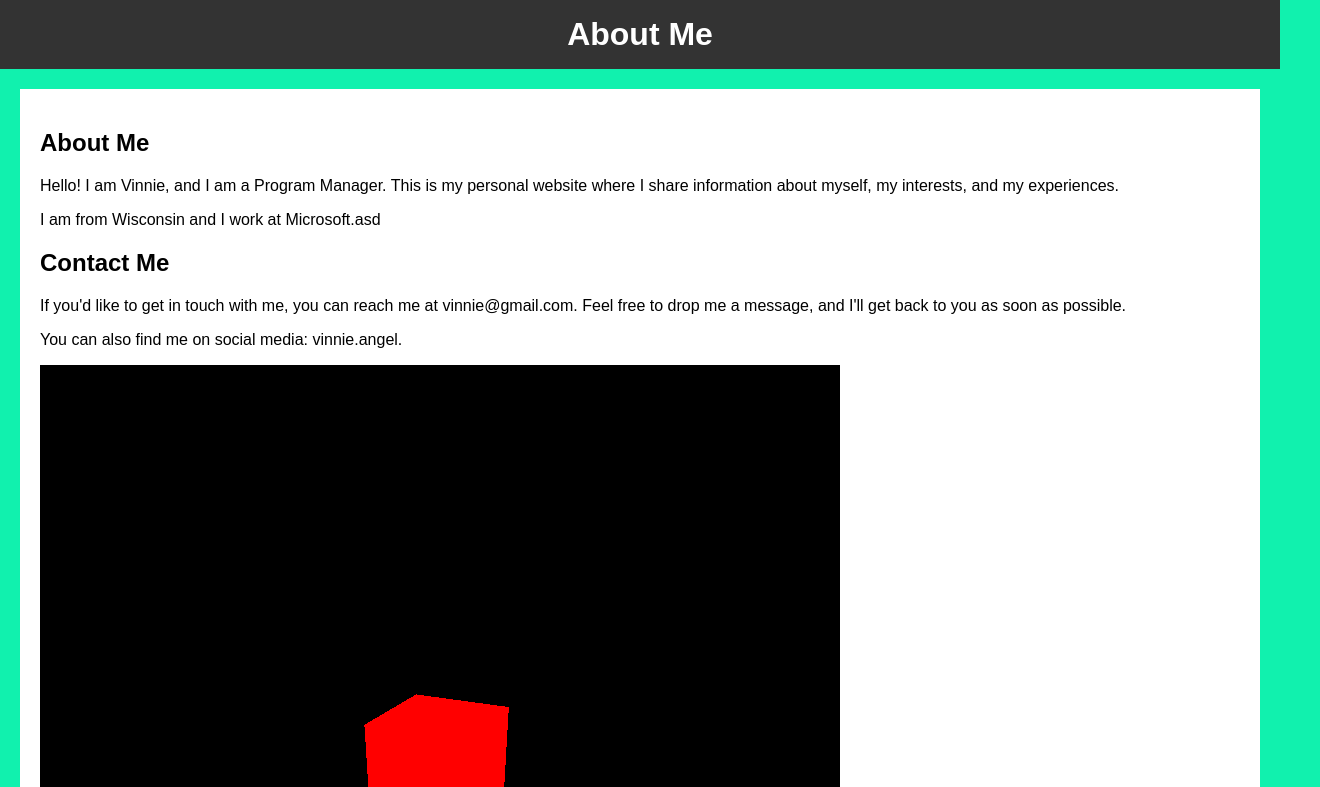
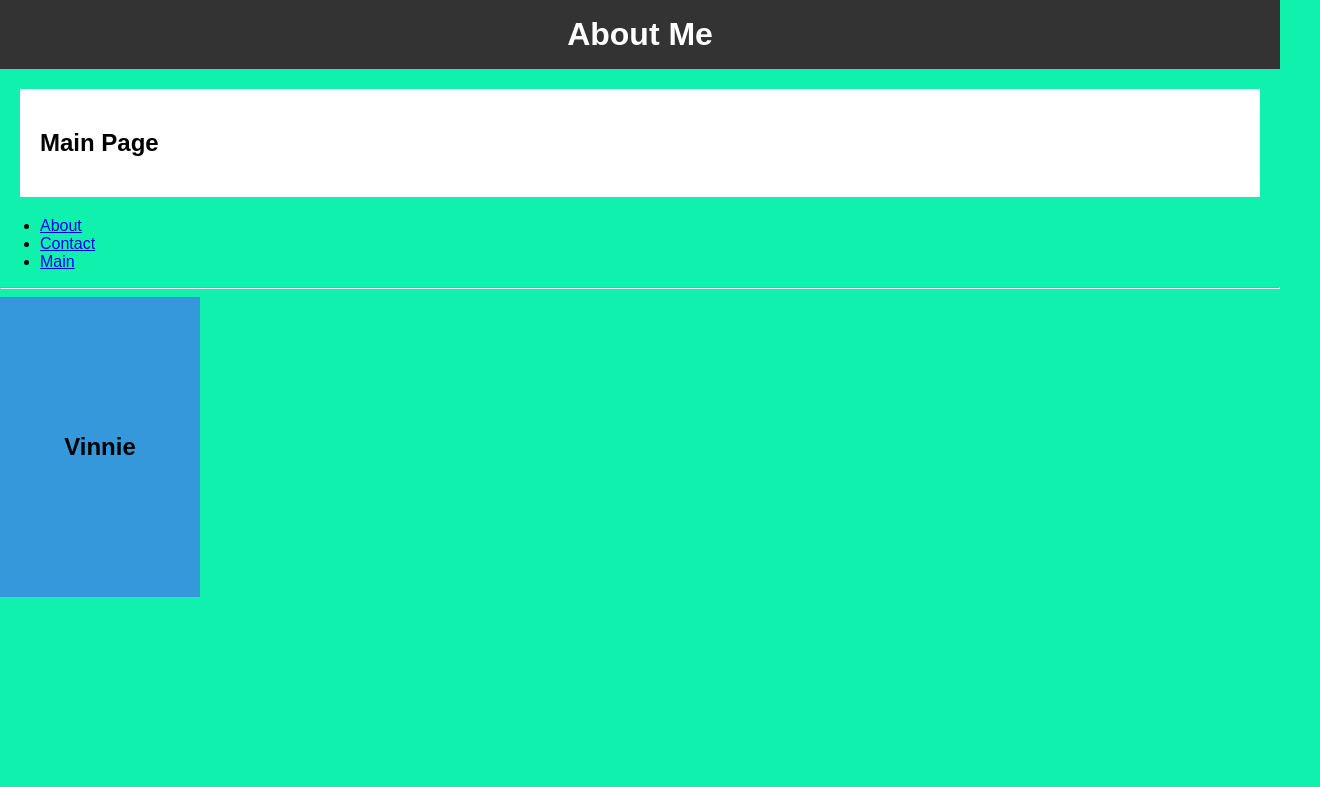
Before and after one commit to chauncey-cmd/personalwebsite, a React (Create React App) app: page /main in a window 1280 px wide. Shown: the top 787 px of the page, 1320 px wide, since content can reach past the window. Built offline with nearby package versions, Linux system fonts and the light colour scheme.

Commit message:
adding pages

```diff
--- a/package.json
+++ b/package.json
@@ -8,6 +8,7 @@
     "@testing-library/user-event": "^13.5.0",
     "react": "^18.2.0",
     "react-dom": "^18.2.0",
+    "react-router-dom": "^6.21.0",
     "react-scripts": "5.0.1",
     "three.js": "^0.77.1",
     "web-vitals": "^2.1.4"
--- a/src/App.js
+++ b/src/App.js
@@ -1,6 +1,7 @@
 import './App.css';
 import React, { useState } from 'react';
-import ThreeScene from './ThreeScene';
+import { BrowserRouter as Router, Routes, Route, Link } from 'react-router-dom';
+import Main from './Main';
 
 function Header() {
   return (
@@ -18,7 +19,7 @@ function About() {
         Hello! I am Vinnie, and I am a Program Manager. This is my personal website where I share information about myself, my interests, and my experiences.
       </p>
       <p>
-        I am from Wisconsin and I work at Microsoft.asd
+        I am from Wisconsin and I work at Microsoft.
       </p>
     </section>
   );
@@ -39,7 +40,6 @@ function Contact() {
 }
 
 function App() {
-
   const [isFlipped, setFlipped] = useState(false);
 
   const handleCardClick = () => {
@@ -47,14 +47,32 @@ function App() {
   };
 
   return (
-    <><div>
+    <Router>
+      <div>
         <Header />
         <main>
-        <About />
-        <Contact />
-        <ThreeScene />
+          <Routes>
+            <Route path="/" element={<About />} />
+            <Route path="/contact" element={<Contact />} />
+            <Route path="/main" element={<Main />} />
+          </Routes>
         </main>
-    </div>
+
+        <nav>
+          <ul>
+            <li>
+              <Link to="/">About</Link>
+            </li>
+            <li>
+              <Link to="/contact">Contact</Link>
+            </li>
+            <li>
+              <Link to="/main">Main</Link>
+            </li>
+          </ul>
+        </nav>
+
+        <hr />
 
         <div className={`card ${isFlipped ? 'flipped' : ''}`} onClick={handleCardClick}>
           <div className="card-inner">
@@ -65,7 +83,9 @@ function App() {
               <h2>Back</h2>
             </div>
           </div>
-      </div></>
+        </div>
+      </div>
+    </Router>
   );
 }
 
--- /dev/null
+++ b/src/Main.js
@@ -0,0 +1,13 @@
+// Main.js
+import React from 'react';
+
+const Main = () => {
+  return (
+    <div>
+      <h2>Main Page</h2>
+      {/* Content for the main page */}
+    </div>
+  );
+};
+
+export default Main;
```
Also changed, not shown: 1 other file (tests, documents, lock files or other folders). Lines whose indentation alone changed are shown as unchanged.
